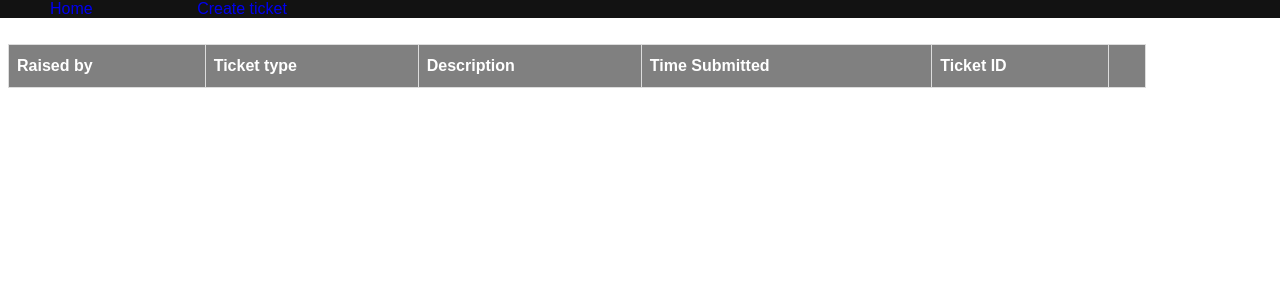
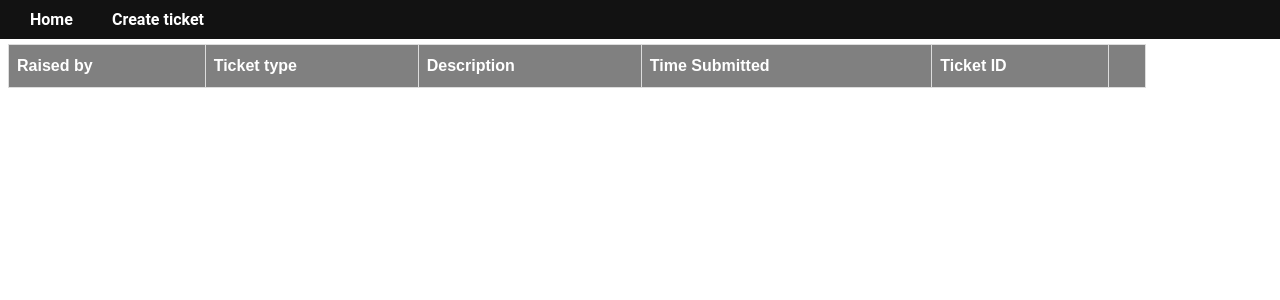
Before and after one commit to ariowoWC/openSTS, a Flask app: page /dashboard in a window 1280 px wide. Shown: the top 300 px of the page. Run offline with Flask 3, Linux system fonts and the light colour scheme; the visitor is signed in with stand-in values (Sample User, id 1); data that the repository does not hold is empty.

Commit message:
css changes

```diff
--- a/static/style.css
+++ b/static/style.css
@@ -36,6 +36,7 @@ nav {
 .nav-links {
   display: flex;
   gap: 1.2rem;
+  padding-left: 20px;
 }
 
 .nav-links a {
@@ -46,6 +47,7 @@ nav {
   font-size: 1rem;
   font-weight: 600;
   transition: opacity 0.3s ease;
+  padding: 10px;
 }
 
 a {
--- a/templates/dashboard.html
+++ b/templates/dashboard.html
@@ -7,8 +7,10 @@
 </head>
 <body>
 <nav>
+    <div class="nav-links">
     <a href="/home">Home</a>
     <a href="/addticket">Create ticket</a>
+    </div>
 </nav>
 <br>
 <br>
```
